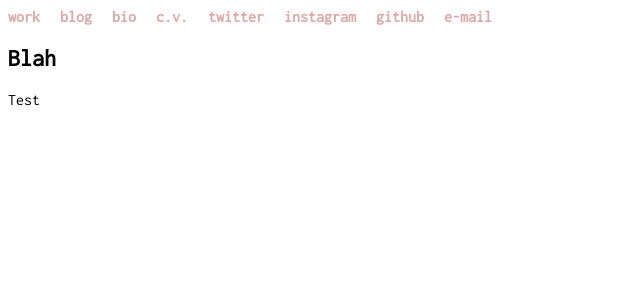
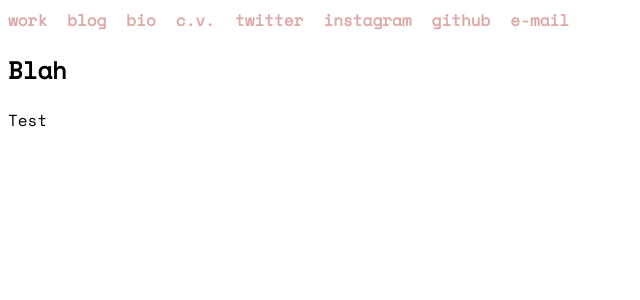
Before and after one commit to prismspecs/prismspecs.github.io, a Jekyll site: the page built from test.md, in a window 1280 px wide. Shown: the top 300 px of the page, without its empty margins (0-640 px from the left). Built offline with Jekyll 4.4.1, drawn with Linux system fonts in a browser that asks for light colours; our own code applies the rules of GitHub Pages for plain Markdown files; a script that is not in the unit is left out.

Commit message:
Updated style.scss.

```diff
--- a/assets/css/style.scss
+++ b/assets/css/style.scss
@@ -4,6 +4,8 @@
 body {
 	background-color: #fff;
 	font-family: 'Inconsolata', monospace;
+	font-family: 'Space Mono', monospace;
+
 }
 
 img {
```
